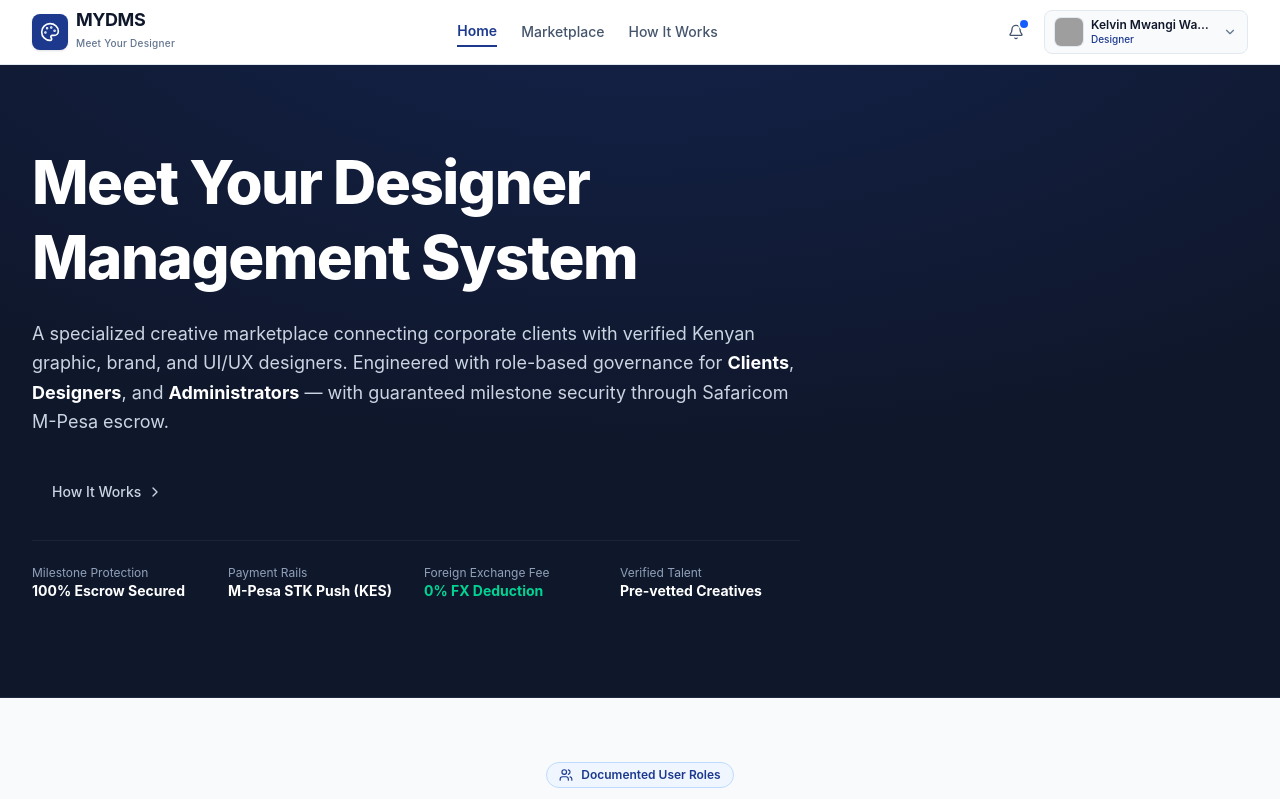
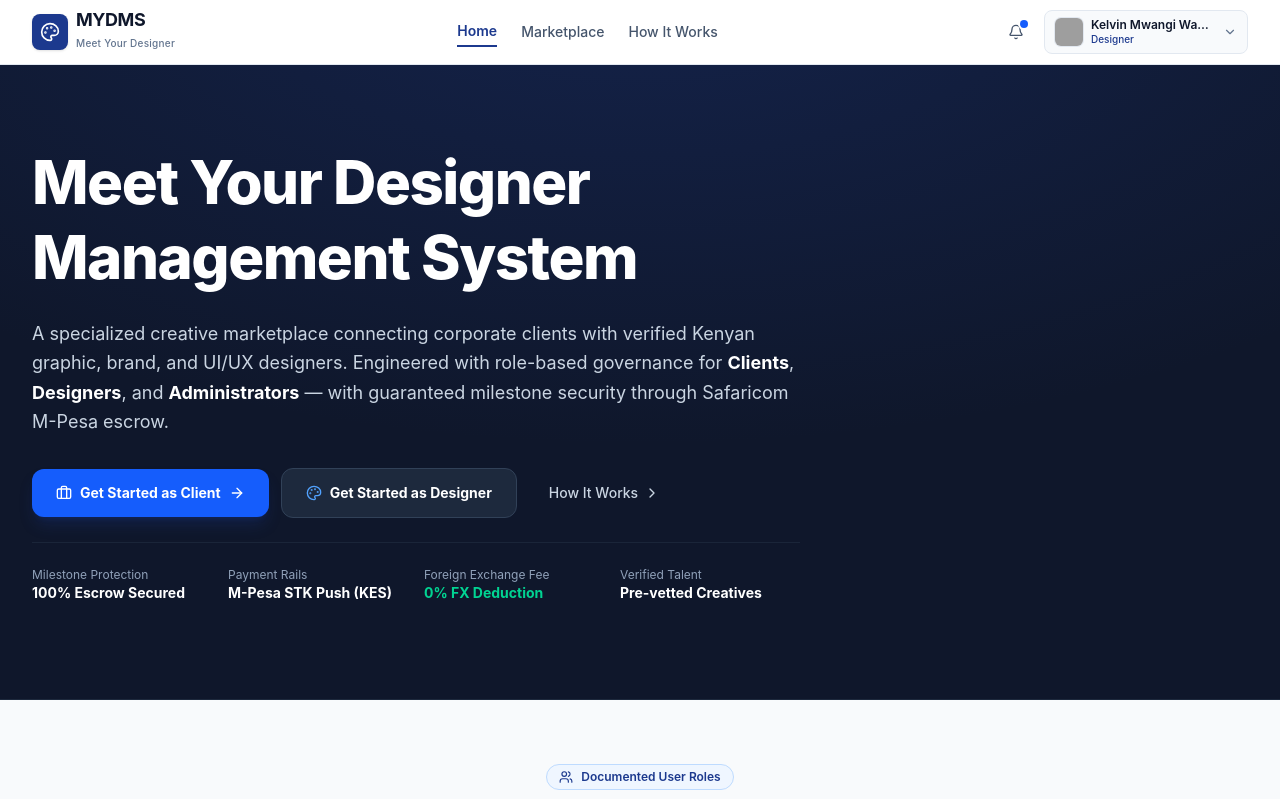
Before and after one commit to kelvinmwangi0078/mydms, a React (Vite) app: page / in a window 1280 px wide. Shown: the top 799 px of the page. Built offline with nearby package versions, Linux system fonts and the light colour scheme; grey boxes are pictures that could not be loaded.

Commit message:
remove avatar picture

```diff
--- a/src/components/Navbar.tsx
+++ b/src/components/Navbar.tsx
@@ -138,7 +138,7 @@ export const Navbar: React.FC = () => {
               className="flex items-center gap-2 px-2.5 py-1.5 rounded-lg border border-slate-200 bg-slate-50 hover:bg-slate-100 transition-colors text-left"
             >
               <img
-                src={currentUser.avatarUrl || 'https://images.unsplash.com/photo-1507003211169-0a1dd7228f2d?w=150&auto=format&fit=crop&q=80'}
+                src={currentUser.avatarUrl || ''}
                 alt={currentUser.fullName}
                 className="w-7 h-7 rounded-md object-cover ring-1 ring-slate-200"
               />
--- a/src/components/home/HomeView.tsx
+++ b/src/components/home/HomeView.tsx
@@ -137,7 +137,22 @@ export const HomeView: React.FC = () => {
 
             {/* Quick Action CTAs */}
             <div className="pt-2 flex flex-col sm:flex-row items-stretch sm:items-center gap-3">
+              <button
+                onClick={() => openAuthModal('client', 'register')}
+                className="px-6 py-3.5 bg-blue-600 hover:bg-blue-500 text-white rounded-xl font-bold text-sm shadow-lg shadow-blue-900/30 transition-all flex items-center justify-center gap-2 group cursor-pointer"
+              >
+                <Briefcase className="w-4 h-4" />
+                <span>Get Started as Client</span>
+                <ArrowRight className="w-4 h-4 group-hover:translate-x-1 transition-transform" />
+              </button>
 
+              <button
+                onClick={() => openAuthModal('designer', 'register')}
+                className="px-6 py-3.5 bg-slate-800 hover:bg-slate-700 text-white rounded-xl font-bold text-sm border border-slate-700 transition-all flex items-center justify-center gap-2 cursor-pointer"
+              >
+                <Palette className="w-4 h-4 text-blue-400" />
+                <span>Get Started as Designer</span>
+              </button>
 
               <button
                 onClick={() => {
```
